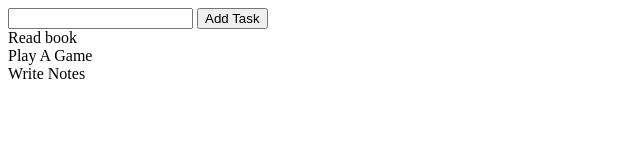
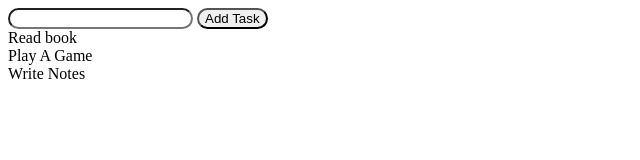
Before and after one commit to DeeMonkey99/DeeHub, a plain HTML site: page index.html in a window 1280 px wide. Shown: the whole page, without its empty margins (0-640 px from the left). Drawn offline with Linux system fonts and the light colour scheme.

Commit message:
Update index.html

```diff
--- a/index.html
+++ b/index.html
@@ -4,6 +4,25 @@
 
 <head>
   <title> My First JS </title>
+  <style>
+
+input {
+
+  outline: 0;
+
+  border-radius:50px;
+
+}
+
+  button {
+
+    border-radius: 50px;
+
+    outline: 0;
+
+  }
+
+</style>
 
 </head>
 
```
